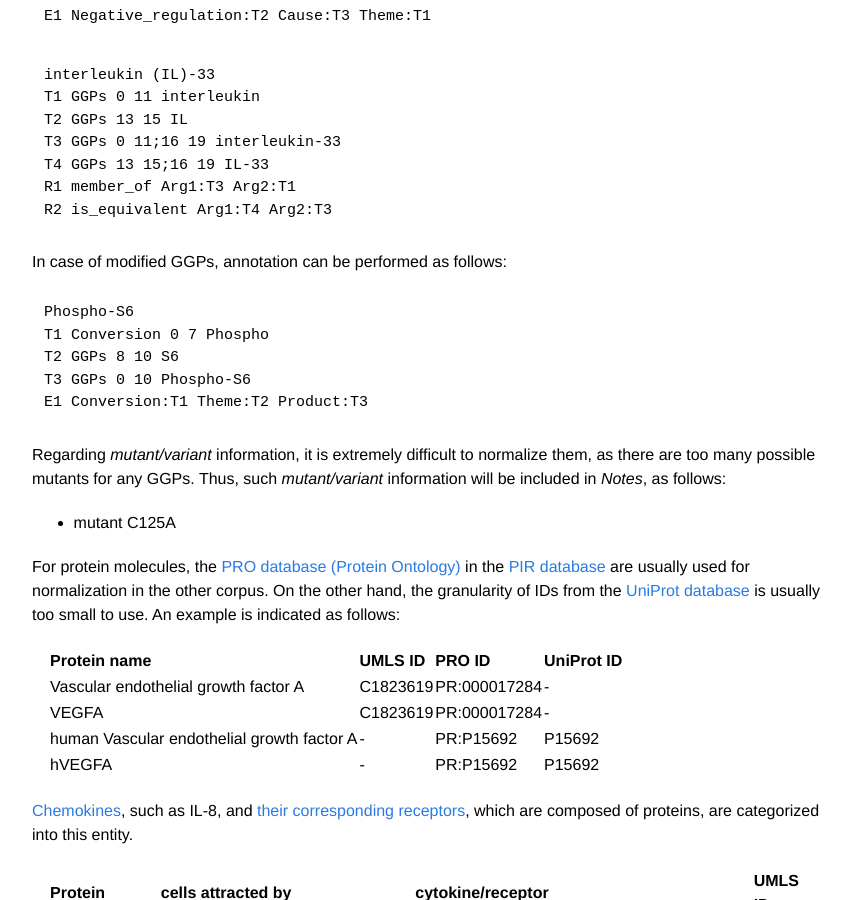
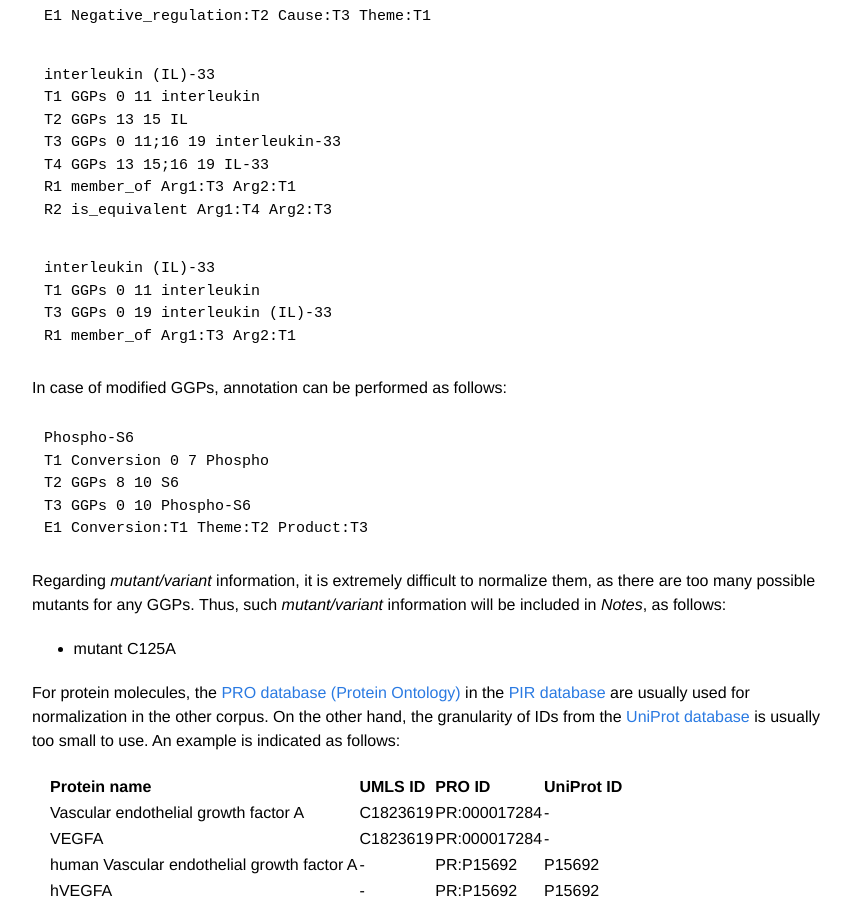
Before and after one commit to ezcatdb/molbiol_lung_corpus-guidelines, a Jekyll site: the page built from _entity/GGPs.md, in a window 1280 px wide and 900 px high, scrolled down 2079 px. Shown: the whole window, without its empty margins (208-1059 px from the left). Built offline with Jekyll 4.4.1, drawn with Linux system fonts in a browser that asks for light colours.

Commit message:
correction of sample sentence in _entity/GGPs.md

```diff
--- a/_entity/GGPs.md
+++ b/_entity/GGPs.md
@@ -135,6 +135,12 @@ T4 GGPs 13 15;16 19 IL-33
 R1 member_of Arg1:T3 Arg2:T1
 R2 is_equivalent Arg1:T4 Arg2:T3
 ~~~
+~~~ ann
+interleukin (IL)-33
+T1 GGPs 0 11 interleukin
+T3 GGPs 0 19 interleukin (IL)-33
+R1 member_of Arg1:T3 Arg2:T1
+~~~
 
 In case of modified GGPs, annotation can be performed as follows:
 ~~~ ann
```
